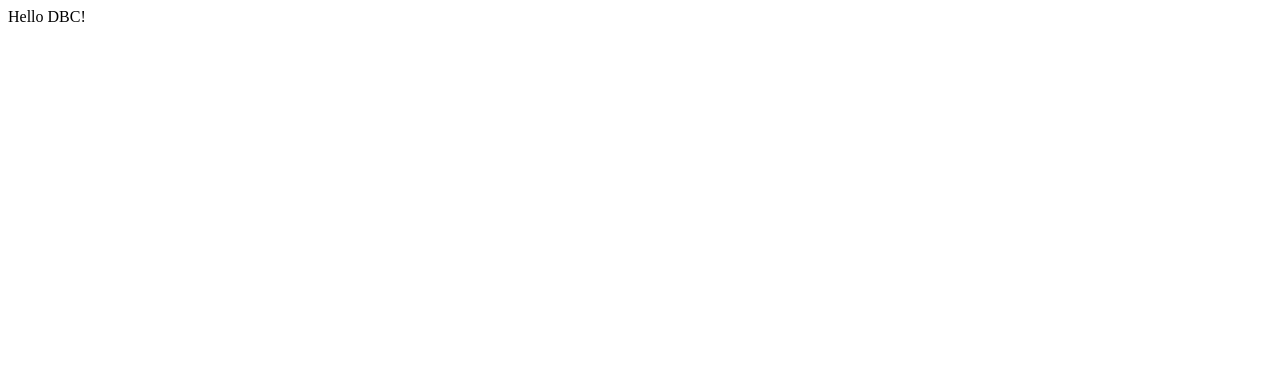
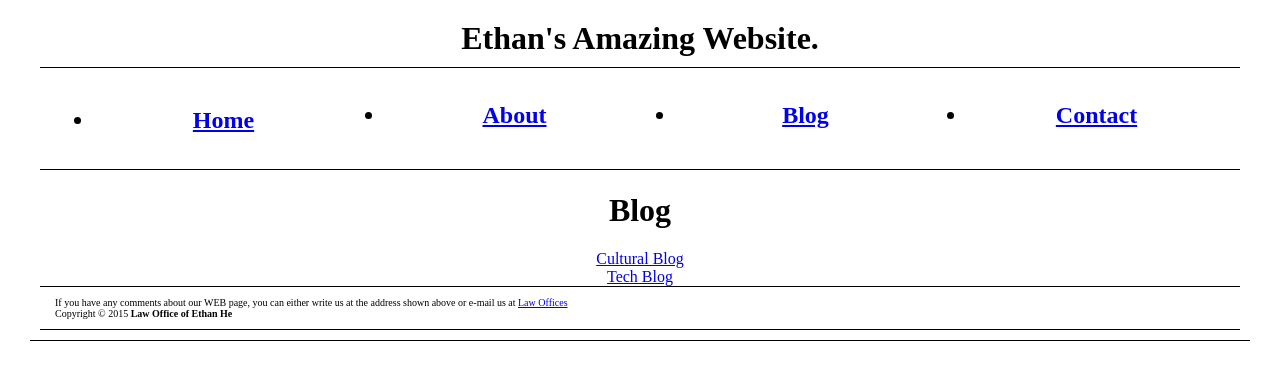
Before and after one commit to cgoppy/cgoppy.github.io, a plain HTML site: page index.html in a window 1280 px wide. Drawn offline with Linux system fonts and the light colour scheme.

Commit message:
add website

```diff
--- a/index.html
+++ b/index.html
@@ -1,5 +1,43 @@
+<!DOCTYPE html>
 <html>
-  <body>
-      Hello DBC!
-  </body>
+<head>
+  <title>Ethan's Amazing Website</title>
+  <meta charset="UTF-8">
+  <link rel="stylesheet" type="text/css" href="stylesheet.css"> <!--In the CSS challenge you will need to link to the CSS stylesheet.
+  The link has been left blank for now -->
+</head>
+<header>
+  <h1>Ethan's Amazing Website.</h1>
+</header>
+<h2>
+    <div class="main">
+      <ul>
+        <li><a href="#">Home</a></li>
+        <li><a href="#">About</a></li>
+        <li><a href="#">Blog</a></li>
+        <li><a href="#">Contact</a></li>
+      </ul>
+    </div>
+</h2>
+<body>
+<main>
+   <div id ="blog">
+    <h1> Blog </h1>
+      <article>
+        <a href="http://cgoppy.github.io/blog/c1-chefs-kitchen.html"> Cultural Blog </a>
+      </article>
+      <article>
+        <a href="http://cgoppy.github.io/blog/t1-git-blog.html"> Tech Blog </a>
+      </article>
+  </div>
+</main>
+</body>
+</ul>
+  </div>
+<footer>
+
+  <div id="contact">
+    <p>If you have any comments about our WEB page, you can either write us at the address shown above or e-mail us at <a href="mailto:yifeihe.esq@gmail.com">Law Offices</a></p>
+    <p>Copyright © 2015 <b>Law Office of Ethan He</p>
+  </div>
 </html>
--- /dev/null
+++ b/stylesheet.css
@@ -0,0 +1,36 @@
+header {text-align: center;
+	border-bottom: 1px solid black;
+	padding: 10px;
+}
+h2 {border-bottom: 1px solid black;
+	padding: 10px;
+}
+header h1, h2, p {margin: 0;}
+header p {font-size: 15px;
+}
+body {text-align: center;
+	margin: 0 auto;
+	width: 1200px;
+	border-bottom: 1px solid black;
+	padding: 10px;
+}
+h2 ul {columns: 4;
+	-webkit-columns: 4;
+	-moz-columns: 4;
+}
+
+li {margin: 5px;}
+body p {font-size: 10px;
+	padding-left: 5px;
+}
+
+footer {text-align: center;}
+
+#contact {border-top: 1px solid black;
+	padding: 10px;
+	border-bottom: 1px solid black;
+	padding: 10px;
+	text-align: left;}
+
+#disclaimer {text-align: left;
+}
--- /dev/null
+++ b/stylesheet/blog-stylesheet.css
@@ -0,0 +1 @@
+h1 {color: green;}
```
Also changed, not shown: blog/blog-template.html (added, +26 -0 lines), blog/blog-stylesheet.css (added).
